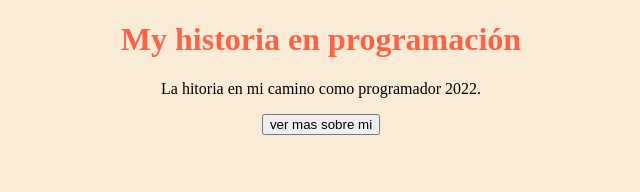
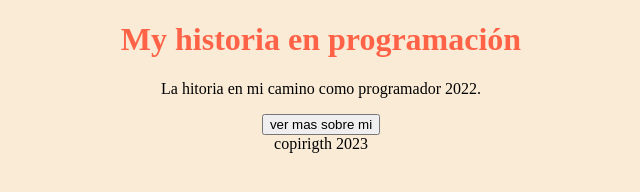
Before and after one commit to RaulRondag/Blog-Post, a plain HTML site: page index.html in a window 1280 px wide. Shown: the whole page, without its empty margins (319-959 px from the left). Drawn offline with Linux system fonts and the light colour scheme; files whose address does not match are found by name.

Commit message:
[ 🌟 add] footer

```diff
--- a/index.html
+++ b/index.html
@@ -10,5 +10,6 @@
     <h1>My historia en programación</h1>
     <p>La hitoria en mi camino como programador 2022.</p>
     <button >ver mas sobre mi</button>
+    <footer>copirigth 2023</footer>
 </body>
 </html>
```
